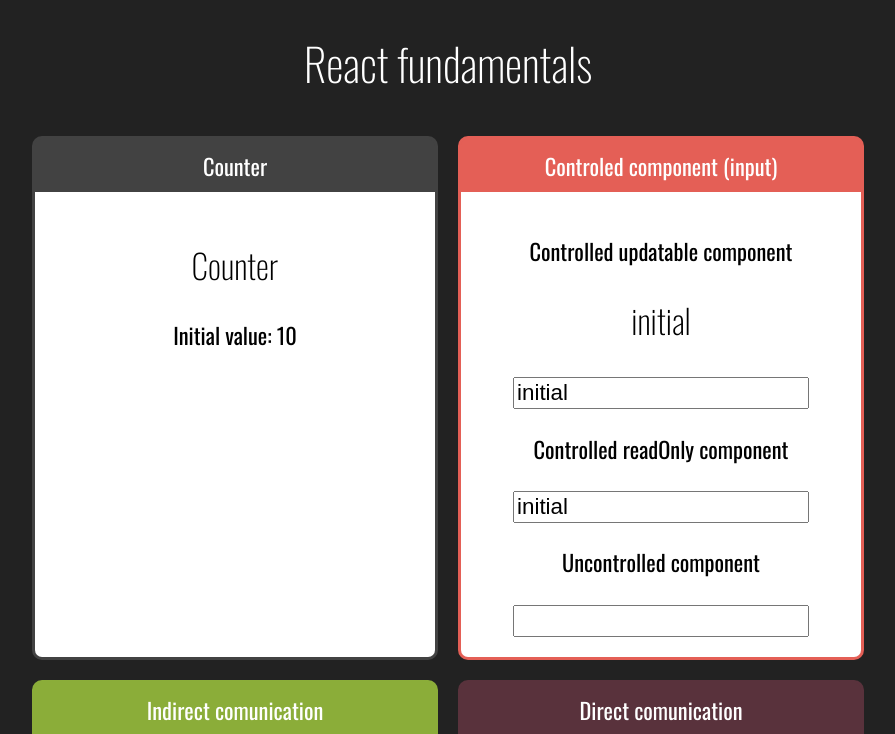
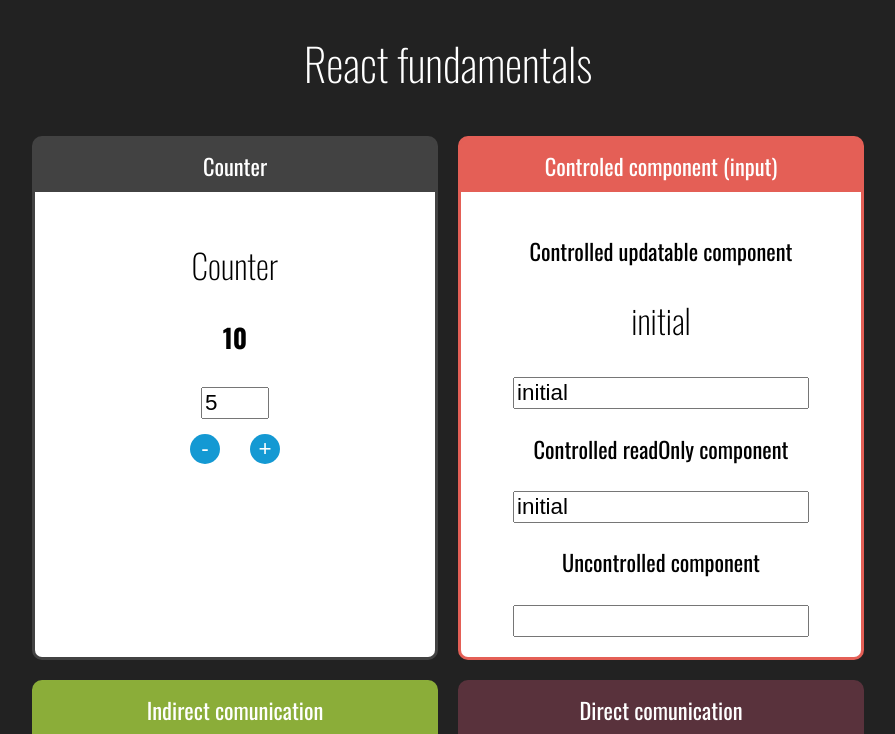
Before and after one commit to LeandroRezendeCoutinho/fundamentos-react, a React (Create React App) app: page / in a window 1280 px wide. Shown: the top 734 px of the page, without its empty margins (192-1087 px from the left). Built offline with nearby package versions, Linux system fonts and the light colour scheme.

Commit message:
use state in class component

```diff
--- /dev/null
+++ b/src/components/counter/Counter.css
@@ -0,0 +1,15 @@
+.Counter input {
+    font-size: 1.4rem;
+    width: 60px;
+}
+
+.Counter button {
+    font-size: 1.4rem;
+    margin: 15px;
+    height: 30px;
+    width: 30px;
+    border-radius: 50%;
+    border: none;
+    background-color: #1499d3;
+    color: white;
+}
--- a/src/components/counter/counter.jsx
+++ b/src/components/counter/counter.jsx
@@ -1,16 +1,47 @@
-import React from "react";
+import React, { Component } from "react";
+import "./Counter.css"
 
-class Counter extends React.Component {
+class Counter extends Component {
+  state = {
+    number: this.props.initialValue || 0,
+    quantity: this.props.quantity || 5,
+  }
 
-  state = {
-    number: 0
+  inc = () => {
+    this.setState({
+      number: this.state.number + this.state.quantity
+    })
+  }
+
+  dec = () => {
+    this.setState({
+      number: this.state.number - this.state.quantity
+    })
+  }
+
+  // pass as event and convert value to number
+  setQuantity = (event) => {
+    this.setState({
+      quantity: +event.target.value,
+    })
   }
 
   render() {
     return (
-      <div>
+      <div className="Counter">
         <h2>Counter</h2>
-        <p>Initial value: {this.props.initialValue}</p>
+        <h3>{this.state.number}</h3>
+        <div>
+          <label htmlFor=""></label>
+          <input
+            id="quantityInput"
+            type="number"
+            value={this.state.quantity}
+            onChange={this.setQuantity}
+          />
+        </div>
+        <button onClick={this.dec}> - </button>
+        <button onClick={this.inc}> + </button>
       </div>
     )
   }
```
